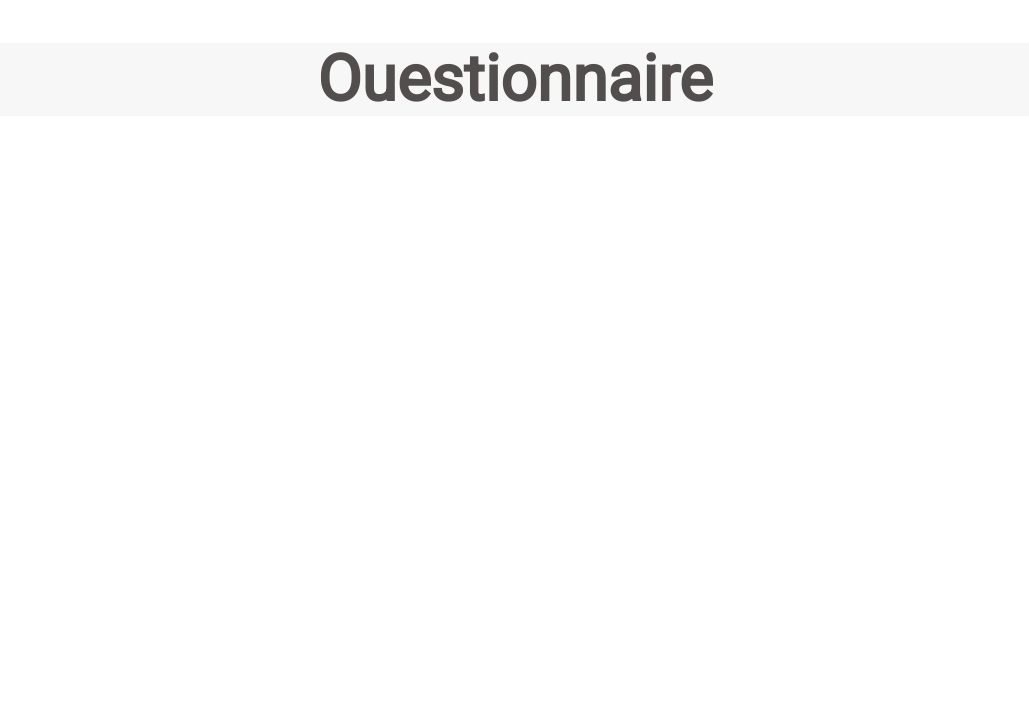
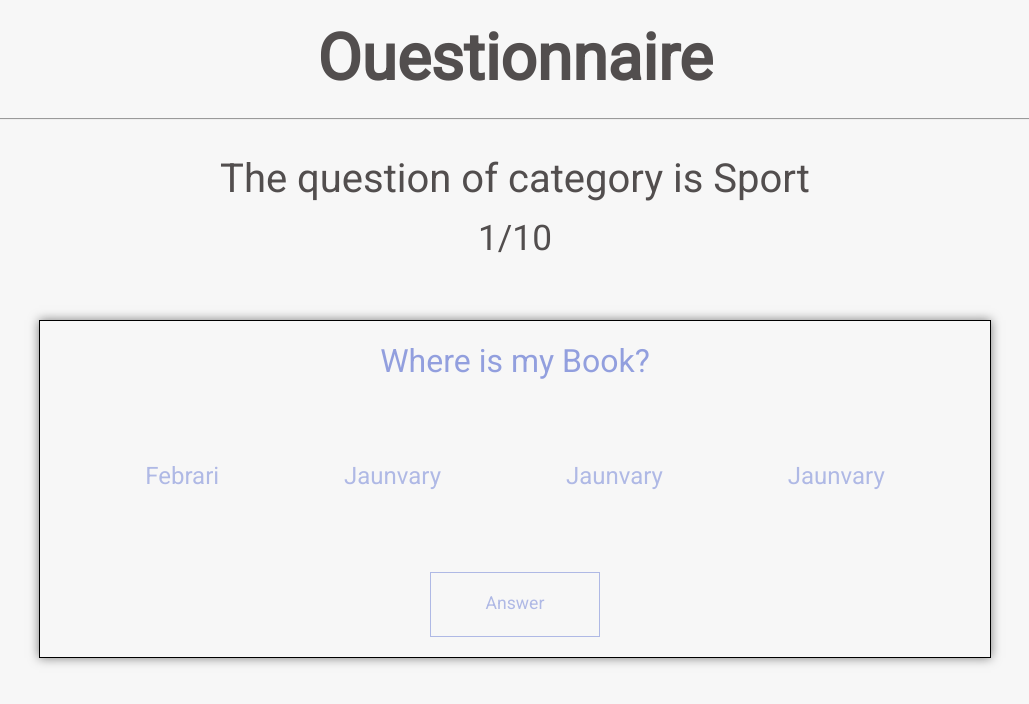
Before and after one commit to Detlolka/domclick-test, a React app: page / in a window 1280 px wide. Shown: the top 704 px of the page, without its empty margins (125-1154 px from the left). Built offline with nearby package versions, Linux system fonts and the light colour scheme; no server answers.

Commit message:
create questions components

```diff
--- a/src/components/App.js
+++ b/src/components/App.js
@@ -1,6 +1,7 @@
 import React from 'react';
 import './style/index.scss';
 import Header from './Header';
+import Question from './Question';
 import getQuestions from '../utils/QuestionApi';
 
 function App() {
@@ -9,6 +10,7 @@ function App() {
   return (
     <div className="page">
       <Header />
+      <Question />
     </div>
   );
 }
--- a/src/components/Header.js
+++ b/src/components/Header.js
@@ -4,6 +4,7 @@ function Header() {
   return (
     <div className="header">
       <h1 className="header__title">Ouestionnaire</h1>
+      <hr />
     </div>
   );
 }
--- /dev/null
+++ b/src/components/Question.js
@@ -0,0 +1,21 @@
+import React from 'react';
+import QuestionRadio from './QustionRadio';
+import QuestionCheckbox from './QuestionCheckbox';
+
+function Question() {
+  const bol = !true;
+  return (
+    <div className="question">
+      <p className="question__category">The question of category is Sport</p>
+      <p className="question__number">1/10</p>
+      <div className="question__container">
+        <p className="question__title">Where is my Book?</p>
+        {bol ?
+          <QuestionRadio /> : <QuestionCheckbox />}
+        <button type="button" className="question__button">Answer</button>
+      </div>
+    </div>
+  );
+}
+
+export default Question;
--- /dev/null
+++ b/src/components/QuestionCheckbox.js
@@ -0,0 +1,21 @@
+import React from 'react';
+
+function QuestionCheckbox() {
+  return (
+    <div className="question__answers question__answers_checkbox">
+      <input className="question__input" id="one" type="checkbox" name="checkAnswer" />
+      <label className="question__input-label" htmlFor="one">Febrari</label>
+
+      <input className="question__input" id="two" type="checkbox" name="checkAnswer" />
+      <label className="question__input-label" htmlFor="two">Jaunvary</label>
+
+      <input className="question__input" id="three" type="checkbox" name="checkAnswer" />
+      <label className="question__input-label" htmlFor="three">Jaunvary</label>
+
+      <input className="question__input" id="four" type="checkbox" name="checkAnswer" />
+      <label className="question__input-label" htmlFor="four">Jaunvary</label>
+    </div>
+  );
+}
+
+export default QuestionCheckbox;
--- /dev/null
+++ b/src/components/QustionRadio.js
@@ -0,0 +1,15 @@
+import React from 'react';
+
+function QuestionRadio() {
+  return (
+    <div className="question__answers">
+      <input className="question__input" id="one" type="radio" name="checkAnswer" />
+      <label className="question__input-label" htmlFor="one">Febrari</label>
+
+      <input className="question__input" id="two" type="radio" name="checkAnswer" />
+      <label className="question__input-label" htmlFor="two">Jaunvary</label>
+    </div>
+  );
+}
+
+export default QuestionRadio;
--- /dev/null
+++ b/src/components/style/__variables/variables.scss
@@ -0,0 +1 @@
+$question-color: #929fde;
--- a/src/components/style/header/header.scss
+++ b/src/components/style/header/header.scss
@@ -1,7 +1,10 @@
 .header {
+  padding-top: 15px;
+
   .header__title {
+    margin: 0px 0px 15px;
     text-align: center;
     font-size: 4rem;
-    color: #524e4e;
+    line-height: 5.5rem;
   }
 }
--- a/src/components/style/index.scss
+++ b/src/components/style/index.scss
@@ -2,6 +2,7 @@
 @import "~normalize.css";
 @import './page/page.scss';
 @import './header/header.scss';
+@import './question/question.scss';
 
 
 * {
@@ -13,4 +14,6 @@
 body {
   font-family: 'Roboto', sans-serif;
   font-size: 12px;
+  color: #524e4e;
+  background-color: #f7f7f7;
 }
--- a/src/components/style/page/page.scss
+++ b/src/components/style/page/page.scss
@@ -2,5 +2,4 @@
   max-width: 1280px;
   min-width: 320px;
   margin: 0 auto;
-  background-color: #f7f7f7;
 }
--- /dev/null
+++ b/src/components/style/question/question.scss
@@ -0,0 +1,96 @@
+@import '../__variables/variables.scss';
+
+.question {
+  padding: 35px 45px 25px;
+
+  .question__category {
+    font-size: 2.5rem;
+    line-height: 3rem;
+    text-align: center;
+  }
+
+  .question__number {
+    font-size: 2.2rem;
+    line-height: 2.7rem;
+    text-align: center;
+    margin-top: 14px;
+  }
+
+  .question__container {
+    margin: 60px auto;
+    width: 80%;
+    padding: 20px;
+    border: 1px solid black;
+    box-shadow: 0 0 10px rgba(0,0,0,0.5);
+    display: flex;
+    flex-direction: column;
+    align-items: center;
+
+
+    .question__title {
+      font-size: 2rem;
+      line-height: 2.5rem;
+      text-align: center;
+      color: $question-color;
+    }
+
+    .question__answers {
+      margin: 80px auto;
+      display: flex;
+      justify-content: space-between;
+      width: 60%;
+    }
+
+    .question__answers_checkbox {
+      width: 95%;
+      justify-content: space-around;
+    }
+
+    .question__input {
+      display: none;
+    }
+
+    .question__input-label {
+      display: inline-block;
+      font-size: 1.5rem;
+      line-height: 1.9rem;
+      opacity: 0.7;
+      color: $question-color;
+      transition: 0.5s;
+
+      &:hover {
+        opacity: 1;
+        cursor: pointer;
+      }
+    }
+
+    .question__input:checked + .question__input-label {
+      color: #63b85c;
+    }
+
+    .question__button {
+        width: 170px;
+        height: 65px;
+        background-color: transparent;
+        border: 1px solid $question-color;
+        cursor: pointer;
+        opacity: 0.7;
+        font-size: 1.1rem;
+        line-height: 1.6rem;
+        color: $question-color;
+        transition: 0.4s;
+
+        &:hover {
+          opacity: 1;
+          background-color: $question-color;
+          color: #f0fcfc;
+        }
+
+        &:active {
+          background-color: #5179e0;
+        }
+    }
+  }
+
+
+}
--- a/src/utils/constants.js
+++ b/src/utils/constants.js
@@ -1,3 +1,3 @@
-const API_URL = 'https://opentdb.com/api.php?amount=10&category=21';
+const API_URL = 'https://opentdb.com/api.php?amount=10';
 
 export default API_URL;
```
Also changed, not shown: 1 other file (tests, documents, lock files or other folders).
